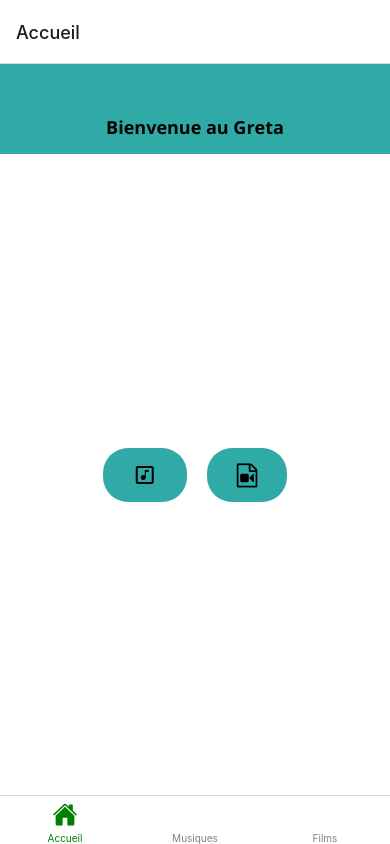
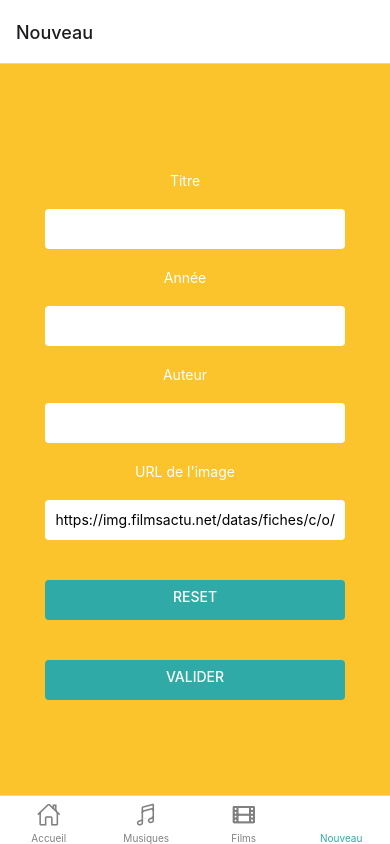
Before and after one commit to laurent-aubry/rn_bibliotheque_CDA1_22, a React Native app: screen /NewItem in a window 390 px wide. Built offline with nearby package versions, Linux system fonts and the light colour scheme.

Commit message:
Form NewItem added

```diff
--- a/App.js
+++ b/App.js
@@ -4,6 +4,7 @@ import { NavigationContainer } from "@react-navigation/native";
 // import { createNativeStackNavigator } from "@react-navigation/native-stack";
 import { createBottomTabNavigator } from "@react-navigation/bottom-tabs";
 import Ionicons from "react-native-vector-icons/Ionicons";
+import Colors from "./constants/colors";
 
 import useFonts from "./hooks/useFonts";
 import AppLoading from "expo-app-loading"; //permet de charger le Font complètement avant le 1er render
@@ -11,7 +12,7 @@ import AppLoading from "expo-app-loading"; //permet de charger le Font complète
 import HomeScreen from "./screens/HomeScreen";
 import MusicScreen from "./screens/MusicScreen";
 import FilmScreen from "./screens/FilmScreen";
-// import NewItemScreen from "./screens/NewItemScreen";
+import NewItemScreen from "./screens/NewItemScreen";
 // import UpdateItemScreen from "./screens/UpdateItemScreen";
 
 // const Stack = createNativeStackNavigator();
@@ -53,10 +54,10 @@ export default function App() {
 
           if (route.name === "Home") {
             iconName = focused ? "home" : "home-outline";
-          } else if (route.name === "Musiques") {
+          } else if (route.name === "Music") {
             iconName = focused ? "musical-notes" : "musical-notes-outline";
-          } else if (route.name === "Films") {
-            iconName = focused ? "films" : "film-outline";
+          } else if (route.name === "Film") {
+            iconName = focused ? "film" : "film-outline";
           }
           // else if (route.name === "A propos") {
           //   iconName = focused
@@ -71,13 +72,14 @@ export default function App() {
 
           return <Ionicons name={iconName} size={size} color={color} />;
         },
-        tabBarActiveTintColor: "green",
+        tabBarActiveTintColor: Colors.primary,
         tabBarInactiveTintColor: "gray",
       })}
     >
       <Tab.Screen name="Home" component={HomeScreen} options={{ title: 'Accueil' }} />
       <Tab.Screen name="Music" component={MusicScreen} options={{ title: 'Musiques' }} />
       <Tab.Screen name="Film" component={FilmScreen} options={{ title: 'Films' }} />
+      <Tab.Screen name="NewItem" component={NewItemScreen} options={{ title: 'Nouveau' }} />
       {/* <Tab.Screen name="A propos" component={AProposScreen} /> */}
     </Tab.Navigator>
     </NavigationContainer>
--- a/components/CardItem.js
+++ b/components/CardItem.js
@@ -23,6 +23,7 @@ const CardItem = ( { myRoute, oeuvre, onDelete}) => {
       );
       if (response.ok) {
         onDelete(oeuvre.id);
+        navigation.navigate('Music');
       }
     } catch (err) {
       console.log(err);
--- a/package.json
+++ b/package.json
@@ -18,6 +18,7 @@
     "expo-status-bar": "~1.2.0",
     "react": "17.0.1",
     "react-dom": "17.0.1",
+    "react-hook-form": "^7.27.1",
     "react-native": "0.64.3",
     "react-native-safe-area-context": "3.3.2",
     "react-native-screens": "~3.10.1",
--- a/screens/HomeScreen.js
+++ b/screens/HomeScreen.js
@@ -22,9 +22,10 @@ const HomeScreen = ({navigation} ) => {
         <MainButton onPress={() => {navigation.navigate('Film')}}>
           <FontAwesome name="file-movie-o" size={24} color="black" />
         </MainButton>
-        {/* <MainButton onPress={() => {navigation.push('NewItem')}}>
-          <FontAwesome name="file-movie-o" size={24} color="black" />
-        </MainButton> */}
+        <MainButton onPress={() => {navigation.navigate('NewItem')}}>
+          {/* <FontAwesome name="file-movie-o" size={24} color="black" /> */}
+          <Text>Nouveau</Text>
+        </MainButton>
         <StatusBar style="auto" />
       </View>
 
--- /dev/null
+++ b/screens/NewItemScreen.js
@@ -0,0 +1,168 @@
+import * as React from 'react';
+import { Text, View, StyleSheet, TextInput, Button, Alert } from 'react-native';
+import { useForm, Controller } from 'react-hook-form';
+import Constants from 'expo-constants';
+import Colors from '../constants/colors';
+
+const NewItemScreen = ({navigation}, props) => {
+    const { register, setValue, handleSubmit, control, reset, formState: { errors } } = useForm({
+        defaultValues: {
+          titre: '',
+          annee: '',
+          auteur: '',
+          imageUrl: 'https://img.filmsactu.net/datas/fiches/c/o/comedie/xl/comedie-5f089739e263a.jpg',
+        }
+      });
+      const onSubmit = async data => {
+        // console.log(data);
+        async function addData() {
+          try {
+            await fetch(
+              // `https://greta-bibliotheque-cda121.herokuapp.com/api/${props.route}`,
+              `https://greta-bibliotheque-cda121.herokuapp.com/api/musiques`,
+              {method: "POST",
+              headers: {'Content-Type': 'application/json'},
+              body: JSON.stringify({
+                titre: data.titre,
+                annee: data.annee,
+                auteur: data.auteur,
+                imageUrl: data.imageUrl,
+              })},
+              );
+          } catch (err) {
+              console.log(err.message);
+          }
+            //navigation.push(`/${props.route}`);
+            navigation.navigate(`Music`);
+        }
+        addData();
+      };
+
+      const onChange = arg => {
+        return {
+          value: arg.nativeEvent.text,
+        };
+      };
+
+      // console.log('errors', errors);
+
+  return (
+    <View style={styles.container}>
+      <Text style={styles.label}>Titre</Text>
+      <Controller
+        control={control}
+        render={({field: { onChange, onBlur, value }}) => (
+          <TextInput
+            style={styles.input}
+            onBlur={onBlur}
+            onChangeText={value => onChange(value)}
+            value={value}
+          />
+        )}
+        name="titre"
+        rules={{ required: true }}
+      />
+      <Text style={styles.label}>Année</Text>
+      <Controller
+        control={control}
+        render={({field: { onChange, onBlur, value }}) => (
+          <TextInput
+            style={styles.input}
+            onBlur={onBlur}
+            onChangeText={value => onChange(value)}
+            value={value}
+          />
+        )}
+        name="annee"
+        rules={{ required: true }}
+      />
+            <Text style={styles.label}>Auteur</Text>
+      <Controller
+        control={control}
+        render={({field: { onChange, onBlur, value }}) => (
+          <TextInput
+            style={styles.input}
+            onBlur={onBlur}
+            onChangeText={value => onChange(value)}
+            value={value}
+          />
+        )}
+        name="auteur"
+        rules={{ required: true }}
+      />
+            <Text style={styles.label}>URL de l'image</Text>
+      <Controller
+        control={control}
+        render={({field: { onChange, onBlur, value }}) => (
+          <TextInput
+            style={styles.input}
+            onBlur={onBlur}
+            onChangeText={value => onChange(value)}
+            value={value}
+          />
+        )}
+        name="imageUrl"
+        rules={{ required: true }}
+      />
+
+      <View style={styles.button}>
+        <Button
+          style={styles.buttonInner}
+          color
+          title="Reset"
+          onPress={() => {
+            reset({
+                titre: '',
+                annee: '',
+                auteur: '',
+                imageUrl: 'https://img.filmsactu.net/datas/fiches/c/o/comedie/xl/comedie-5f089739e263a.jpg',
+            })
+          }}
+        />
+      </View>
+
+      <View style={styles.button}>
+        <Button
+          style={styles.buttonInner}
+          color
+          title="Valider"
+          onPress={handleSubmit(onSubmit)}
+        />
+      </View>
+    </View>
+  )
+}
+
+export default NewItemScreen
+
+const styles = StyleSheet.create({
+    label: {
+        color: 'white',
+        margin: 20,
+        marginLeft: 0,
+      },
+      button: {
+        marginTop: 40,
+        color: 'white',
+        height: 40,
+        width: '80%',
+        backgroundColor: Colors.primary,
+        borderRadius: 4,
+      },
+      container: {
+        flex: 1,
+        justifyContent: 'center',
+        alignItems: 'center',
+        paddingTop: Constants.statusBarHeight,
+        padding: 8,
+        backgroundColor: Colors.secondary,
+      },
+      input: {
+        backgroundColor: 'white',
+        borderColor: 'none',
+        height: 40,
+        padding: 10,
+        borderRadius: 4,
+        width: '80%',
+      },
+})
```
Also changed, not shown: 1 other file (tests, documents, lock files or other folders).
